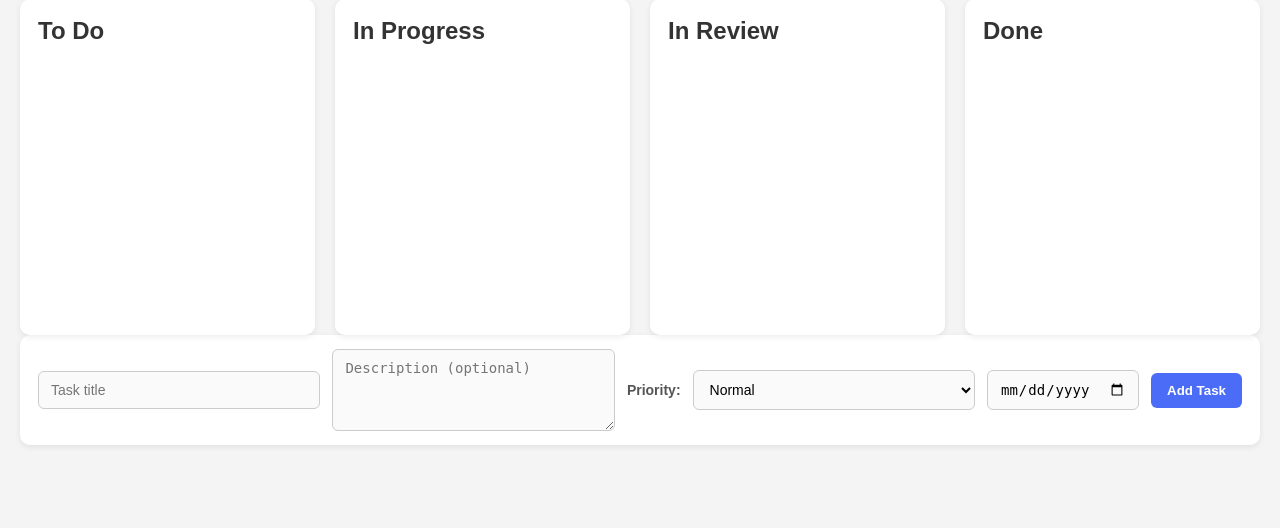
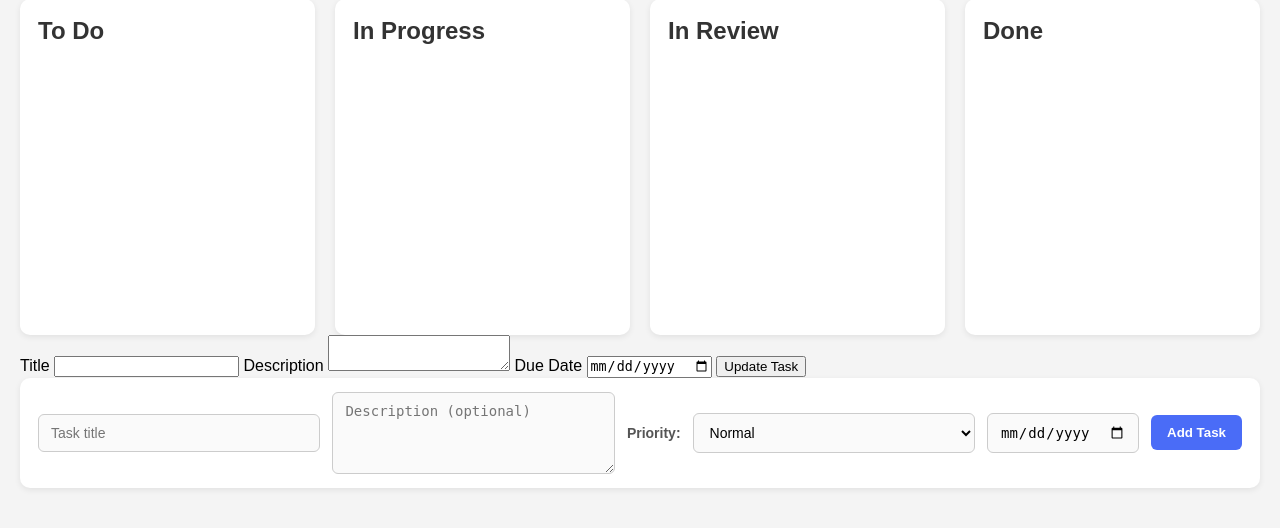
Before and after one commit to OverlordRose/kanban-board, a Flask app: page /board in a window 1280 px wide. Shown: the part 181-709 px from the top of the page. Run offline with Flask 3, Linux system fonts and the light colour scheme; data that the repository does not hold is empty.

Commit message:
added editing functionality for due date and description

```diff
--- a/app.py
+++ b/app.py
@@ -162,16 +162,20 @@ def update_status():
 def edit_task():
     task_id = request.form.get("id")
     new_title = request.form.get("title")
+    new_description = request.form.get("description")
+    new_due_date = request.form.get("due_date") or None
 
-    # Get user_id from Flask session
     user_id = session.get("user_id")
     if not user_id:
         print("ERROR: No session user_id")
         return redirect("/login")
 
-    # Update only if the task belongs to this user (RLS requirement)
     supabase.table("tasks") \
-        .update({"title": new_title}) \
+        .update({
+            "title": new_title,
+            "description": new_description,
+            "due_date": new_due_date
+        }) \
         .eq("id", task_id) \
         .eq("user_id", user_id) \
         .execute()
--- a/templates/board.html
+++ b/templates/board.html
@@ -35,7 +35,7 @@
         <h2>To Do</h2>
 
         {% for task in tasks.todo %}
-            <div class="task-card" draggable="true" data-id="{{ task.id }}">
+            <div class="task-card" draggable="true" data-id="{{ task.id }}" data-due-date="{{ task.due_date }}">
                 <div class="task-header">
                     <span class="task-title">{{ task.title }}</span>
 
@@ -72,7 +72,7 @@
         <h2>In Progress</h2>
 
         {% for task in tasks.in_progress %}
-            <div class="task-card" draggable="true" data-id="{{ task.id }}">
+            <div class="task-card" draggable="true" data-id="{{ task.id }}" data-due-date="{{ task.due_date }}">
                 <div class="task-header">
                     <span class="task-title">{{ task.title }}</span>
 
@@ -109,7 +109,7 @@
         <h2>In Review</h2>
 
         {% for task in tasks.in_review %}
-            <div class="task-card" draggable="true" data-id="{{ task.id }}">
+            <div class="task-card" draggable="true" data-id="{{ task.id }}" data-due-date="{{ task.due_date }}">
                 <div class="task-header">
                     <span class="task-title">{{ task.title }}</span>
 
@@ -145,7 +145,7 @@
          ondrop="dropTask(event)">
         <h2>Done</h2>
         {% for task in tasks.done %}
-            <div class="task-card" draggable="true" data-id="{{ task.id }}">
+            <div class="task-card" draggable="true" data-id="{{ task.id }}" data-due-date="{{ task.due_date }}">
                 <div class="task-header">
                     <span class="task-title">{{ task.title }}</span>
 
@@ -179,13 +179,21 @@
 
 
 <!--hidden form for editing-->
-<div id="editModal" style="display:none;">
-    <form id="editForm" action="/edit_task" method="POST">
-        <input type="hidden" name="id" id="edit-id">
-        <input type="text" name="title" id="edit-title" placeholder="Task title" required>
-        <button type="submit">Update Task</button>
-    </form>
-</div>
+<form action="/edit_task" method="post">
+    <input type="hidden" name="id" id="edit-id">
+
+    <label>Title</label>
+    <input type="text" name="title" id="edit-title" required>
+
+    <label>Description</label>
+    <textarea name="description" id="edit-description"></textarea>
+
+    <label>Due Date</label>
+    <input type="date" name="due_date" id="edit-due-date">
+
+    <button type="submit">Update Task</button>
+</form>
+
 
 <!--delete form-->
 <form id="deleteForm" action="/delete_task" method="POST" style="display:none;">
@@ -260,17 +268,33 @@ function dropTask(event) {
 document.addEventListener("DOMContentLoaded", () => {
     document.querySelectorAll('.edit-btn').forEach(button => {
         button.addEventListener('click', function(event) {
-                event.stopPropagation(); // Prevent triggering drag
+            event.stopPropagation(); // Prevent triggering drag
+
             const taskId = this.dataset.id;
             const taskCard = this.closest('.task-card');
-            const taskTitle = taskCard.querySelector('span').textContent;
 
+            // Title
+            const taskTitle = taskCard.querySelector('.task-title').textContent;
 
+            // Description (may not exist)
+            const taskDescription = taskCard.querySelector('.task-desc')
+                ? taskCard.querySelector('.task-desc').textContent
+                : "";
+
+            // Due date (stored in data attribute)
+            const taskDueDate = taskCard.dataset.dueDate || "";
+
+            // Fill the edit form
             document.getElementById('edit-id').value = taskId;
             document.getElementById('edit-title').value = taskTitle;
+            document.getElementById('edit-description').value = taskDescription;
+            document.getElementById('edit-due-date').value = taskDueDate;
+
+            // Show the edit form or modal
             document.getElementById('editModal').style.display = 'block';
         });
     });
+});
 
                  //DELETE BUTTON LOGIC
     document.querySelectorAll('.delete-btn').forEach(button => {
```
